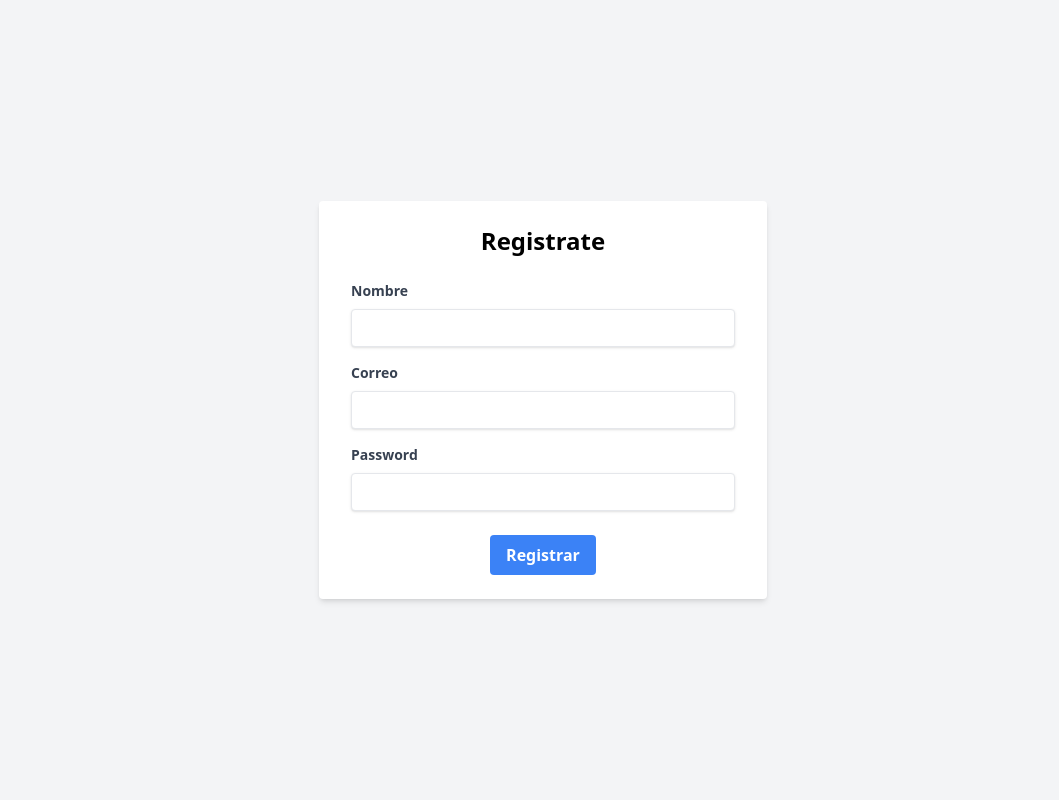
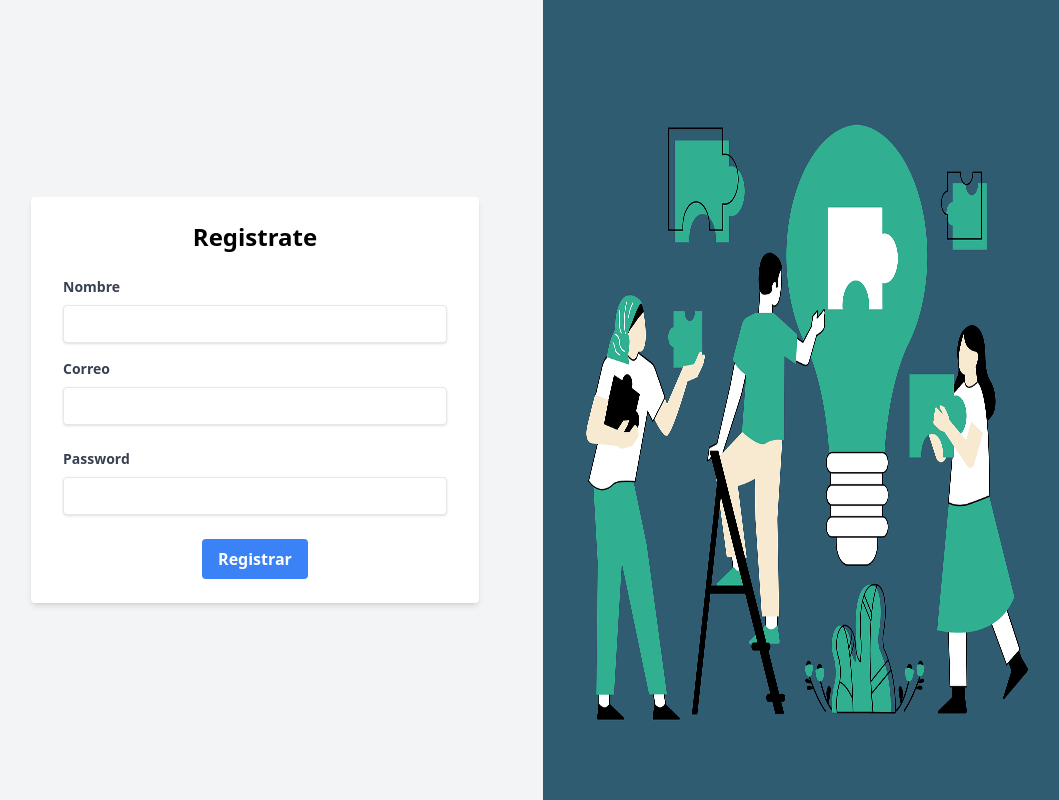
Before and after one commit to YercoAndres/GestionDeProyectosTareas, a React (Vite) app in the folder Frontend/gestion_proyectos_tareas/: page /register in a window 1280 px wide. Shown: the whole page, without its empty margins (97-1156 px from the left). Built offline with nearby package versions, Linux system fonts and the light colour scheme.

Commit message:
update tegister

```diff
--- a/Frontend/gestion_proyectos_tareas/src/components/About.jsx
+++ b/Frontend/gestion_proyectos_tareas/src/components/About.jsx
@@ -6,7 +6,7 @@ export default function About() {
       <div className='container mx-auto flex flex-col items-center px-4'>
 
         {/* Título Principal */}
-        <h1 className='text-4xl font-bold p-4 text-center'>Gestión de proyectos simplificada</h1>
+        <h1 className='text-4xl font-bold p-4 text-center'>Gestión de proyectos y tareas de forma simplificada</h1>
 
         {/* Imagen principal */}
         <img src="/main.png" alt="Logo" className='w-full h-96 mb-6  bg-black' />
--- a/Frontend/gestion_proyectos_tareas/src/pages/Login.jsx
+++ b/Frontend/gestion_proyectos_tareas/src/pages/Login.jsx
@@ -74,7 +74,7 @@ function Login() {
 
       {/* Imagen de fondo */}
       <div className="hidden md:block w-full h-full ">
-        <img src="../public/login.png" alt="Login" className="w-full h-full  bg-blue-950" />
+        <img src="../public/login.png" alt="Login" className="w-full h-full" />
       </div>
 
     </div>
--- a/Frontend/gestion_proyectos_tareas/src/pages/Register.jsx
+++ b/Frontend/gestion_proyectos_tareas/src/pages/Register.jsx
@@ -28,8 +28,8 @@ function Register() {
   };
 
   return (
-    <div className="min-h-screen flex justify-center items-center bg-gray-100">
-      <div className="w-full max-w-md">
+    <div className="min-h-screen grid grid-cols-1 md:grid-cols-2 justify-center items-center bg-gray-100 px-4 md:px-0">
+      <div className="w-full max-w-md mx-auto md:ml-32">
         <form onSubmit={handleRegister} className="bg-white shadow-md rounded px-8 py-6">
           <h2 className="text-2xl font-bold text-center mb-6">Registrate</h2>
           <div className="mb-4">
@@ -45,7 +45,7 @@ function Register() {
               required
             />
           </div>
-          <div className="mb-4">
+          <div className="mb-6">
             <label className="block text-gray-700 text-sm font-bold mb-2" htmlFor="email">
               Correo
             </label>
@@ -81,7 +81,11 @@ function Register() {
           </div>
         </form>
       </div>
+      <div className="hidden md:block w-full h-full ">
+    <img src="../public/login.png" alt="Login" className="w-full h-full" />
+     </div>
     </div>
+
   );
 }
 
```
